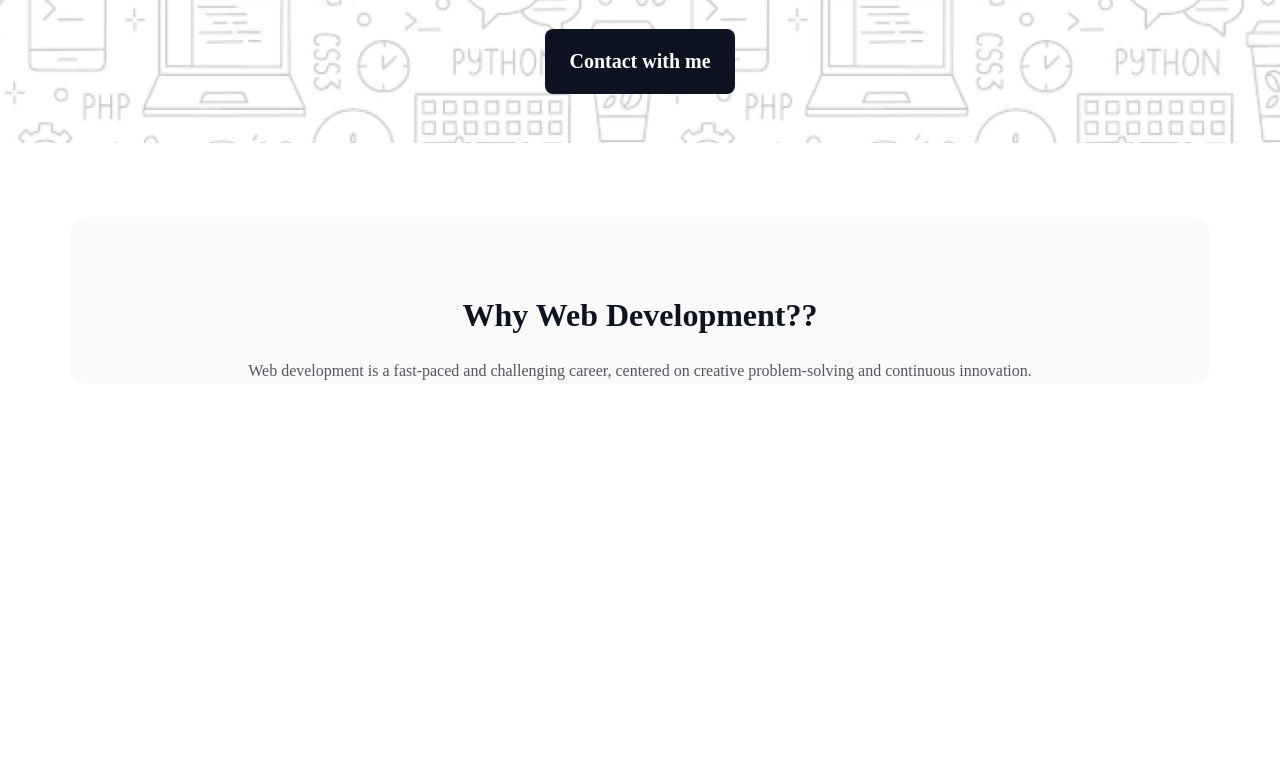
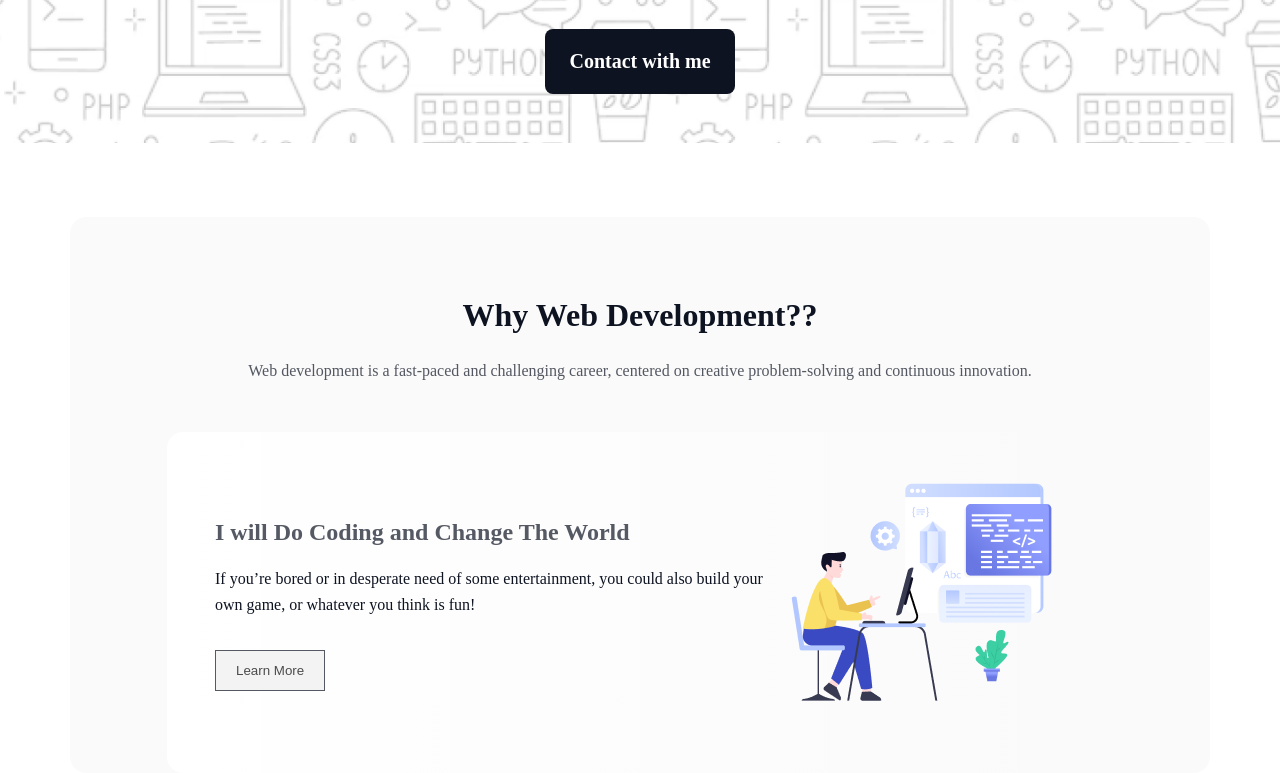
Before and after one commit to mmsohelranababu/assignment-1, a plain HTML site: page index.html in a window 1280 px wide. Shown: the part 571-1344 px from the top of the page. Before the commit the page ends 955 px from the top, so only its background shows below. Drawn offline with Linux system fonts and the light colour scheme; files whose address does not match are found by name; a web font is replaced by a local one.

Commit message:
box-1 done

```diff
--- a/index.html
+++ b/index.html
@@ -36,6 +36,18 @@
         innovation.</p>
     </div>
 
+    <div class="box-1">
+      <div class="text-contant">
+        <h1>I will Do Coding and Change The World</h1>
+        <p>If you’re bored or in desperate need of some entertainment, you could also build your own game, or whatever
+          you think is
+          fun!</p>
+        <button>Learn More</button>
+      </div>
+      <div class="img"><img src="assets/Layer_1.png" alt=""></div>
+
+    </div>
+
 
   </section>
 
--- a/styles.css
+++ b/styles.css
@@ -147,3 +147,45 @@ body{
   width: 852px;
   opacity: 0.7;
 }
+
+#why-web-development .box-1{
+  width: 850px;
+  border-radius: 16px;
+  background: linear-gradient(90.00deg, rgb(255, 255, 255),rgba(255, 255, 255, 0) 100%);
+  padding: 48px;
+  display: flex;
+  justify-content: center;
+  align-items: center;
+  margin: 0 auto;
+  margin-top: 48px;
+}
+
+#why-web-development .box-1 h1{
+  color: rgba(13, 19, 33, 0.7);
+  font-family: Azeret Mono;
+  font-size: 24px;
+  font-weight: 700;
+  line-height: 36px;
+  letter-spacing: 0%;
+  text-align: left;
+}
+
+#why-web-development .box-1 p{
+  color: rgb(13, 19, 33);
+  font-family: Azeret Mono;
+  font-size: 16px;
+  font-weight: 400;
+  line-height: 26px;
+  letter-spacing: 0%;
+  text-align: left;
+  margin-top: 16px;
+  }
+
+  #why-web-development .box-1 button{
+    box-sizing: border-box;
+    border: 1px solid rgb(13, 19, 33);
+    opacity: 0.7;
+    padding: 12px 20px 12px 20px;
+    margin-top: 32px;
+
+  }
```
